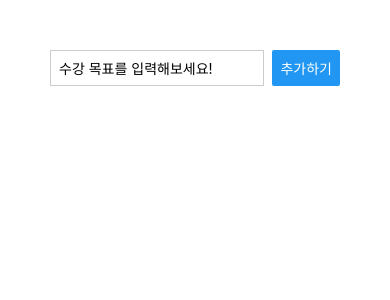
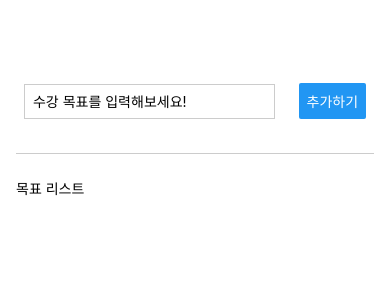
Before and after one commit to nninyeong/RN-study, a React Native app: screen / in a window 390 px wide. Shown: the top 300 px of the page. Built offline with nearby package versions, Linux system fonts and the light colour scheme.

Commit message:
section2: 기본 레이아웃 설정

```diff
--- a/App.js
+++ b/App.js
@@ -1,4 +1,4 @@
-import { StyleSheet, Button, TextInput, View } from "react-native";
+import { StyleSheet, Button, TextInput, View, Text } from "react-native";
 
 export default function App() {
   return (
@@ -10,7 +10,9 @@ export default function App() {
         />
         <Button title="추가하기" />
       </View>
-      <View></View>
+      <View style={styles.goalsContainer}>
+        <Text>목표 리스트</Text>
+      </View>
     </View>
   );
 }
@@ -18,16 +20,26 @@ export default function App() {
 const styles = StyleSheet.create({
   appContainer: {
     padding: 50,
+    paddingHorizontal: 16,
+    flex: 1,
   },
   inputContainer: {
+    flex: 1,
     flexDirection: "row",
-    justifyContent: "space-between",
+    justifyContent: "space-around",
+    alignItems: "center",
+    marginBottom: 24,
+    borderBottomWidth: 1,
+    borderBottomColor: "#cccccc",
   },
   textInput: {
     borderWidth: 1,
     borderColor: "#cccccc",
-    width: "80%",
+    width: "70%",
     marginRight: 8,
     padding: 8,
   },
+  goalsContainer: {
+    flex: 6,
+  },
 });
```
